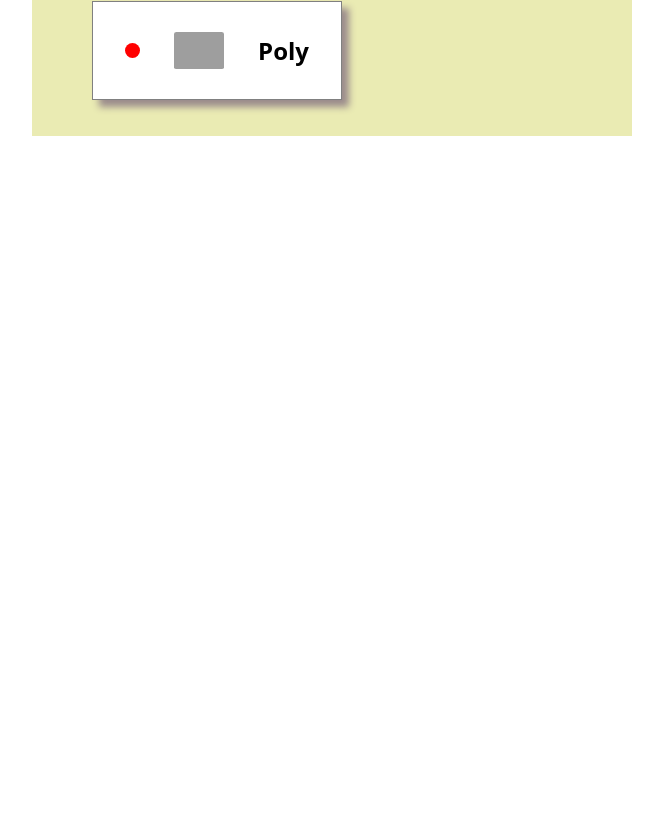
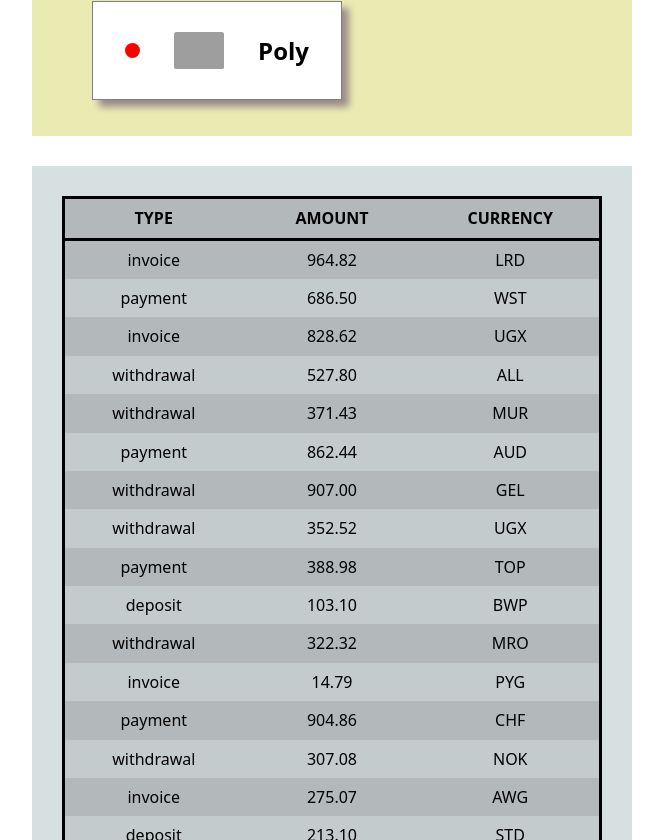
Before and after one commit to AnnaChebrova/goit-react-hw-07-phonebook, a React (Create React App) app: page / in a window 1280 px wide. Shown: the part 1520-2360 px from the top of the page, without its empty margins (308-971 px from the left). Before the commit the page ends 1686 px from the top, so only its background shows below. Built offline with nearby package versions, Linux system fonts and the light colour scheme; grey boxes are pictures that could not be loaded.

Commit message:
add task4

```diff
--- a/package.json
+++ b/package.json
@@ -2,10 +2,12 @@
   "name": "goit-react-hw-01-components",
   "version": "0.1.0",
   "private": true,
+  "homepage": "https://AnnaChebrova.github.io/goit-react-hw-01-components",
   "dependencies": {
     "@testing-library/jest-dom": "^5.14.1",
     "@testing-library/react": "^11.2.7",
     "@testing-library/user-event": "^12.8.3",
+    "gh-pages": "^3.2.3",
     "modern-normalize": "^1.1.0",
     "react": "^17.0.2",
     "react-dom": "^17.0.2",
--- a/src/App.js
+++ b/src/App.js
@@ -5,6 +5,8 @@ import Statistics from './components/Statistics/Statistics'
 import statistics from './components/Statistics/statistical-data.json'
 import FriendList from './components/FriendList/FriendList'
 import friends from './components/FriendList/friends.json'
+import transaction from './components/TransactionHistory/transactions.json'
+import TransactionHistory from './components/TransactionHistory/TransactionHistory'
 
 const App = () => {
     return (
@@ -33,6 +35,14 @@ const App = () => {
         avatar={friends.avatar}
         />
         </div>
+
+         <div>
+        <TransactionHistory
+        type={transaction.type}
+        amount={transaction.amount}
+        currency={transaction.currency}
+        />
+        </div>
         </>
     );
 };
--- /dev/null
+++ b/src/components/TransactionHistory/TransactionHistory.js
@@ -0,0 +1,29 @@
+import transaction from './transactions.json'
+import styles from './TransactionHistory.module.css'
+
+const TransactionHistory = () => {
+    return (
+        <div className={styles.container}>
+    <table>
+        <thead>
+        <tr>
+        <th>Type</th>
+        <th>Amount</th>
+        <th>Currency</th>
+        </tr>
+        </thead>
+      <tbody>{transaction.map((trans) => (
+    <tr>
+      <td>{trans.type}</td>
+      <td>{trans.amount}</td>
+      <td>{trans.currency}</td>
+    </tr>
+        ))
+    }
+    </tbody>
+    </table>
+    </div>
+    )
+}
+
+    export default TransactionHistory;
--- /dev/null
+++ b/src/components/TransactionHistory/TransactionHistory.module.css
@@ -0,0 +1,33 @@
+.container {
+    width: 600px;
+    margin: 30px auto;
+    padding: 30px;
+    background-color: rgb(214, 224, 224);
+}
+
+table {
+    table-layout: fixed;
+    width: 100%;
+    border-collapse: collapse;
+    border: 3px solid rgb(14, 13, 14);
+    background-color: #3a363911;
+  }
+
+  th {
+    padding: 10px;
+  text-transform: uppercase;
+    border-bottom: 3px solid;
+  }
+
+  td {
+    text-align: center;
+    padding: 10px;
+  }
+
+  tr:nth-child(odd) {
+    background-color: #3131352a;
+  }
+
+  tr:nth-child(even) {
+    background-color: #3d3b3d0e;
+  }
--- /dev/null
+++ b/src/components/TransactionHistory/transactions.json
@@ -0,0 +1,122 @@
+[
+    {
+      "id": "1e0700a2-5183-4291-85cc-2065a036a683",
+      "type": "invoice",
+      "amount": "964.82",
+      "currency": "LRD"
+    },
+    {
+      "id": "a30f821b-4d25-4ff0-abdd-e340b3f0dd2b",
+      "type": "payment",
+      "amount": "686.50",
+      "currency": "WST"
+    },
+    {
+      "id": "44dca67a-8e5a-4798-bf8e-b15efd4e1abd",
+      "type": "invoice",
+      "amount": "828.62",
+      "currency": "UGX"
+    },
+    {
+      "id": "ea8ed3dc-2b68-4a53-905a-53ecb0adef33",
+      "type": "withdrawal",
+      "amount": "527.80",
+      "currency": "ALL"
+    },
+    {
+      "id": "ea76146a-0b00-4b80-bc02-a8c822176712",
+      "type": "withdrawal",
+      "amount": "371.43",
+      "currency": "MUR"
+    },
+    {
+      "id": "63ca02f9-d637-46b5-9237-f3b24425e029",
+      "type": "payment",
+      "amount": "862.44",
+      "currency": "AUD"
+    },
+    {
+      "id": "ed0263e8-59a5-4bf1-87e0-2bb88e53dc34",
+      "type": "withdrawal",
+      "amount": "907.00",
+      "currency": "GEL"
+    },
+    {
+      "id": "6013bad0-750c-4691-8bc2-d8f2b43969c4",
+      "type": "withdrawal",
+      "amount": "352.52",
+      "currency": "UGX"
+    },
+    {
+      "id": "252c7be4-8b06-4fa7-8d42-61fb835b70d5",
+      "type": "payment",
+      "amount": "388.98",
+      "currency": "TOP"
+    },
+    {
+      "id": "4eaab41b-b967-40ac-82ed-85fc66f646f1",
+      "type": "deposit",
+      "amount": "103.10",
+      "currency": "BWP"
+    },
+    {
+      "id": "9648a350-8469-42d5-8bf3-18090de5fe67",
+      "type": "withdrawal",
+      "amount": "322.32",
+      "currency": "MRO"
+    },
+    {
+      "id": "9c5c25fb-1a95-4b2f-8d1f-4c4426d677cc",
+      "type": "invoice",
+      "amount": "14.79",
+      "currency": "PYG"
+    },
+    {
+      "id": "43ef232c-80e9-4d6f-b48a-b22405620de3",
+      "type": "payment",
+      "amount": "904.86",
+      "currency": "CHF"
+    },
+    {
+      "id": "5161682e-e620-4019-ab0a-24ceb10fbd20",
+      "type": "withdrawal",
+      "amount": "307.08",
+      "currency": "NOK"
+    },
+    {
+      "id": "7b119d71-42e6-4c42-a141-6818b07bb9ff",
+      "type": "invoice",
+      "amount": "275.07",
+      "currency": "AWG"
+    },
+    {
+      "id": "a4f65722-65c4-4c28-b1f4-b8ed988bb205",
+      "type": "deposit",
+      "amount": "213.10",
+      "currency": "STD"
+    },
+    {
+      "id": "c6e5784b-0ca3-48d6-86e5-b5128af5a523",
+      "type": "invoice",
+      "amount": "116.11",
+      "currency": "CUP CUC"
+    },
+    {
+      "id": "c9ebed6a-3a02-4b49-ac0d-0534b51f2bfd",
+      "type": "invoice",
+      "amount": "878.67",
+      "currency": "HKD"
+    },
+    {
+      "id": "a4a98b0e-b22c-438b-9f83-de2df52110c8",
+      "type": "invoice",
+      "amount": "725.03",
+      "currency": "UYU UYI"
+    },
+    {
+      "id": "b39bfa7a-0166-4c47-94d6-87d20590f746",
+      "type": "payment",
+      "amount": "405.45",
+      "currency": "MDL"
+    }
+  ]
```
Also changed, not shown: 1 other file (tests, documents, lock files or other folders).
